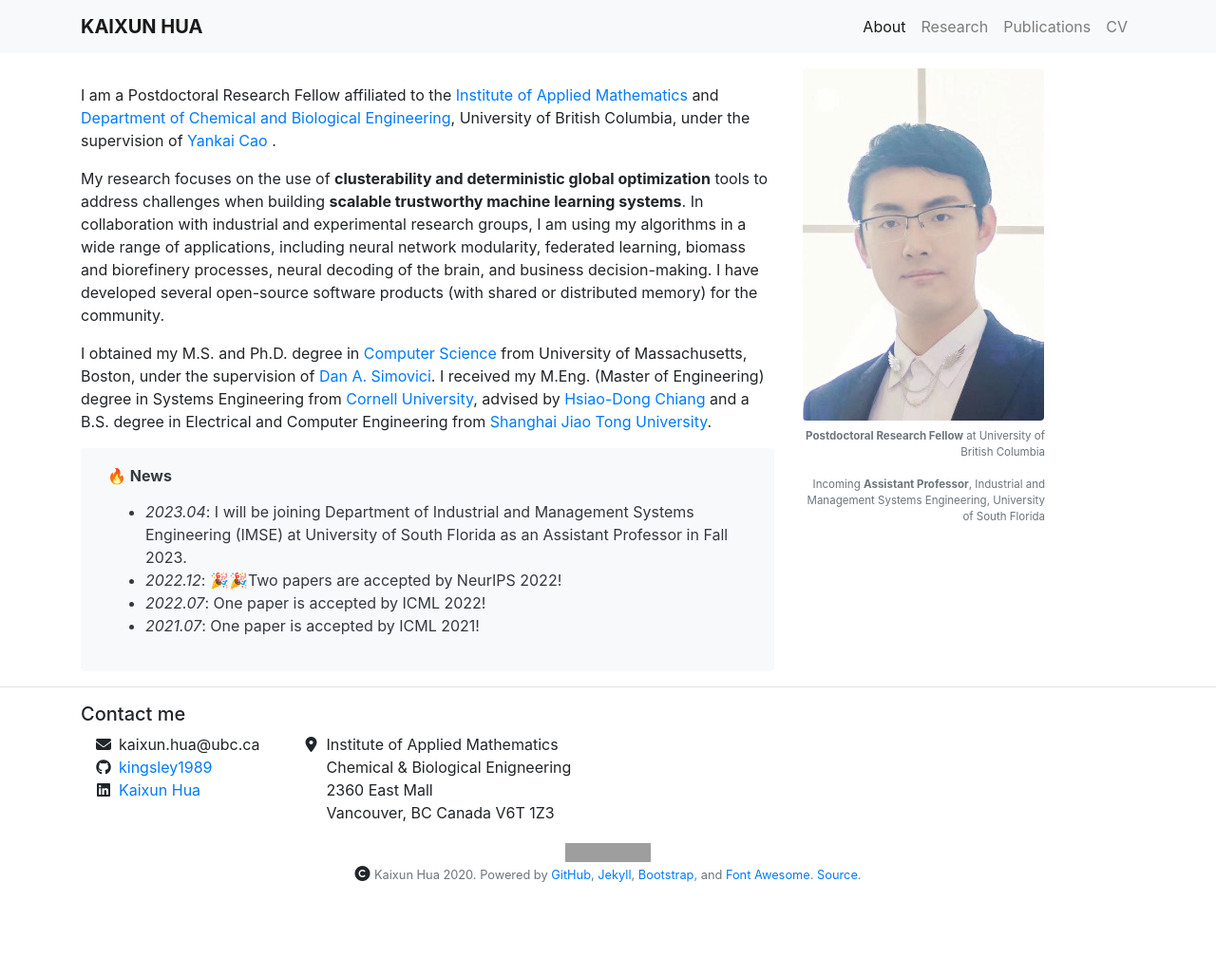
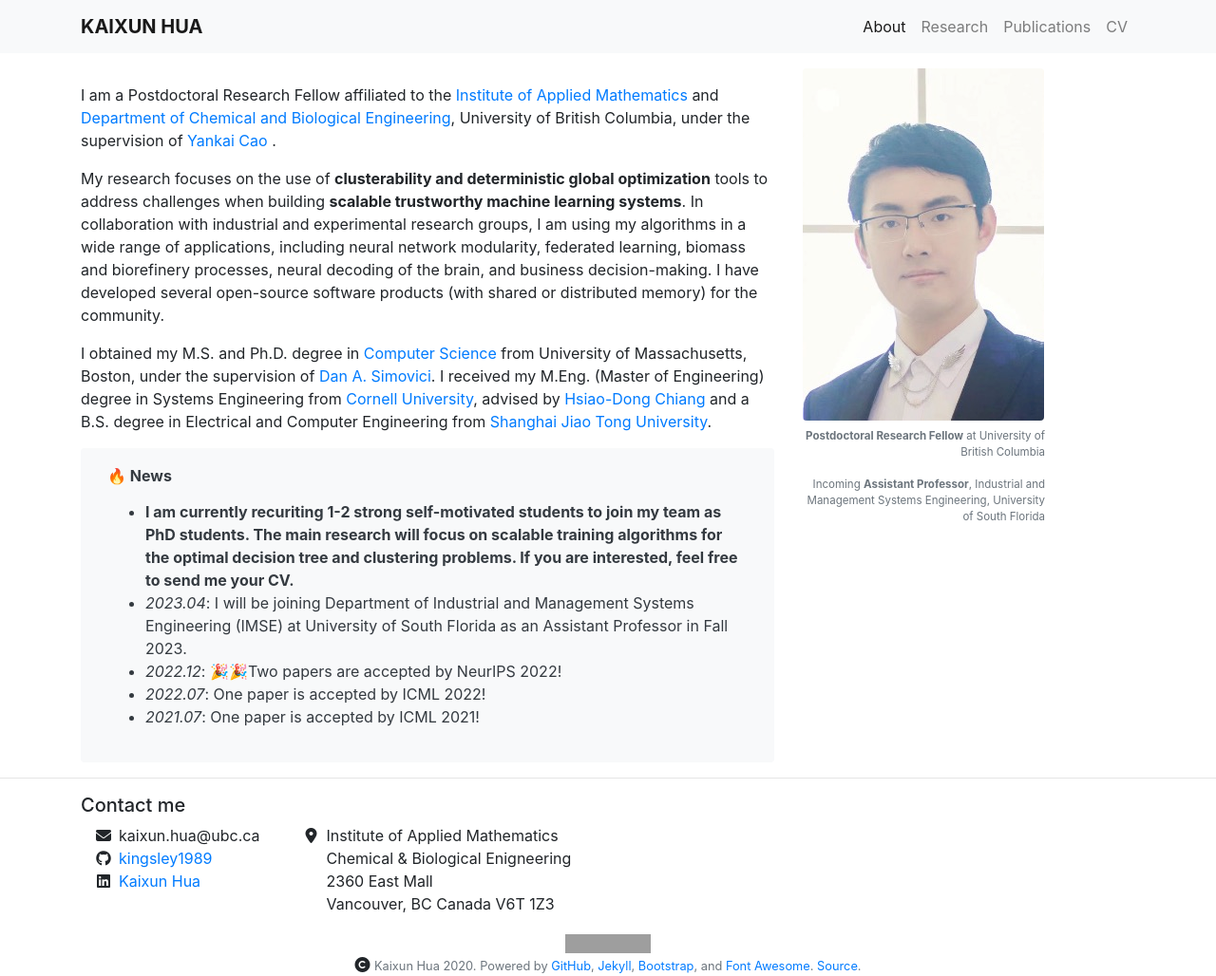
Before and after one commit to kingsley1989/kingsley1989.github.io, a Jekyll site: the page built from index.md, in a window 1280 px wide. Shown: the whole page at 95% size. Built offline with Jekyll 4.4.1, drawn with Linux system fonts in a browser that asks for light colours; nearby versions of some CDN libraries; before the commit the page ends 932 px from its top, so only the background shows below that; grey boxes are pictures that could not be loaded.

Commit message:
update information

```diff
--- a/index.md
+++ b/index.md
@@ -11,6 +11,7 @@ about_me: |
 
 
 news: |
+  - **I am currently recuriting 1-2 strong self-motivated students to join my team as PhD students. The main research will focus on scalable training algorithms for the optimal decision tree and clustering problems. If you are interested, feel free to send me your CV.**
   - *2023.04*: I will be joining Department of Industrial and Management Systems Engineering (IMSE) at University of South Florida as an Assistant Professor in Fall 2023.
   - *2022.12*: 🎉🎉Two papers are accepted by NeurIPS 2022!
   - *2022.07*: One paper is accepted by ICML 2022!
```
